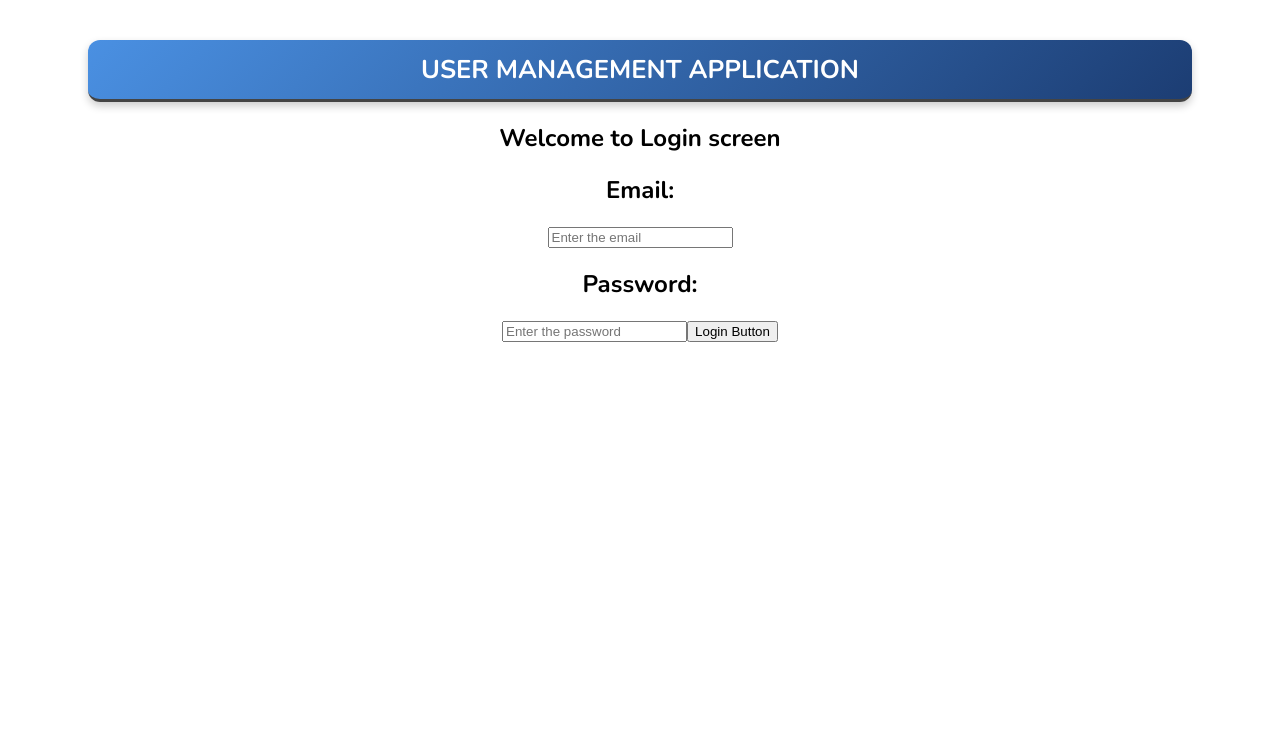
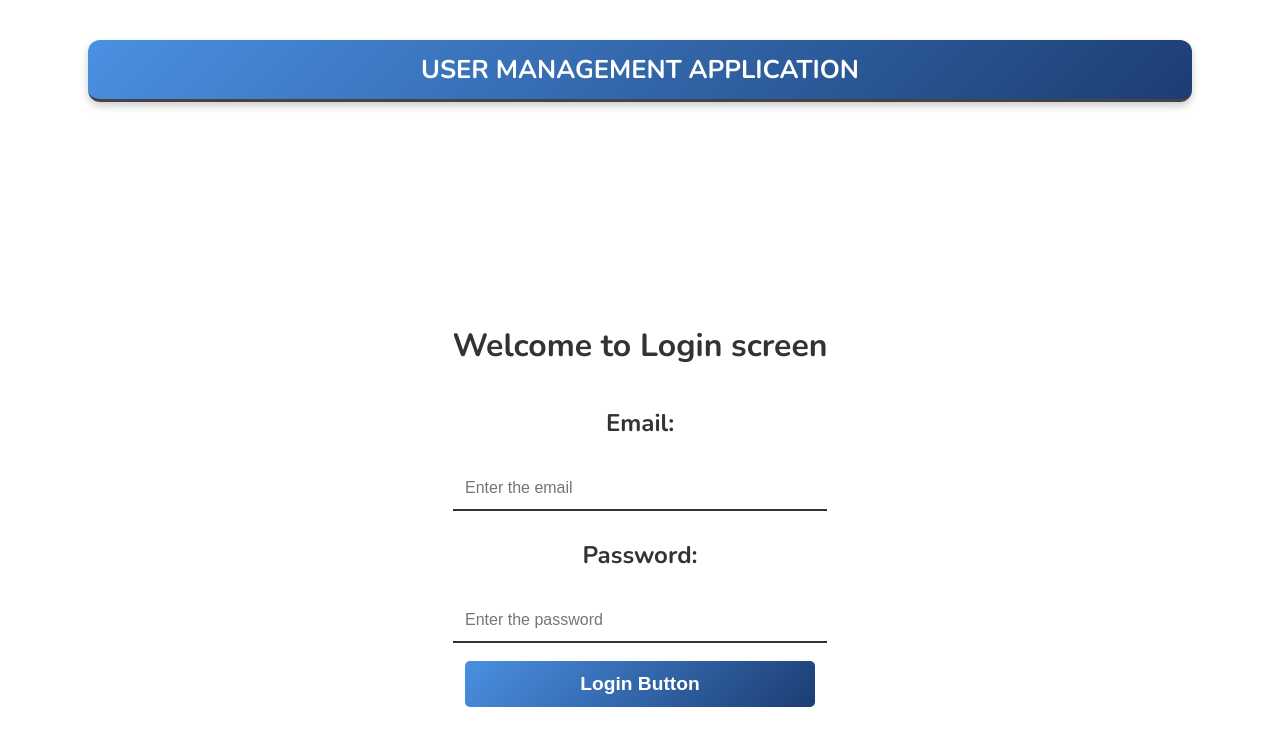
Before and after one commit to PavitrankMishra/Employee-Management-Application, a React (Vite) app: page / in a window 1280 px wide. Shown: the top 746 px of the page. Built offline with nearby package versions, Linux system fonts and the light colour scheme.

Commit message:
style: Updated the styling of the login component

```diff
--- a/src/Components/Login.jsx
+++ b/src/Components/Login.jsx
@@ -1,6 +1,7 @@
 import React, { useState } from "react";
 import { useNavigate } from "react-router-dom";
 import Header from "./Header";
+import styles from "./Login.module.css";
 
 const Login = () => {
   const [loginID, setLoginID] = useState("");
@@ -36,8 +37,8 @@ const Login = () => {
   };
   return (
     <>
-      <section>
-        <Header />
+      <Header />
+      <section className={styles.userListContainer}>
         <h1>Welcome to Login screen</h1>
         <h2>Email: </h2>
         <input
--- /dev/null
+++ b/src/Components/Login.module.css
@@ -0,0 +1,65 @@
+.userListContainer {
+  display: flex;
+  flex-direction: column;
+  justify-content: center;
+  align-items: center;
+  height: 100vh;
+  color: #333;
+}
+
+.userListContainer h1 {
+  font-size: 2rem;
+  margin-bottom: 20px;
+  text-align: center;
+}
+
+.userListContainer input {
+  width: 100%;
+  max-width: 350px;
+  padding: 12px;
+  margin: 8px 0;
+  border: none;
+  font-size: 1rem;
+  outline: none;
+  transition: 0.3s;
+  border-bottom:2px solid #333;
+}
+
+.userListContainer input:focus {
+  box-shadow: 0 0 8px rgba(255, 255, 255, 0.8);
+}
+
+.userListContainer button {
+  width: 100%;
+  max-width: 350px;
+  padding: 12px;
+  border-radius: 5px;
+  border: none;
+  background: linear-gradient(135deg, #4a90e2, #1c3d73);
+  color: white;
+  font-size: 1.2rem;
+  font-weight: bold;
+  cursor: pointer;
+  margin-top: 10px;
+  transition: background 0.3s ease;
+}
+
+.userListContainer button:hover {
+  background: #e07b00;
+}
+
+@media (max-width: 600px) {
+  .userListContainer {
+    padding: 10px;
+  }
+
+  .userListContainer h1 {
+    font-size: 1.5rem;
+  }
+
+  .userListContainer input,
+  .userListContainer button {
+    max-width: 90%;
+    font-size: 1rem;
+  }
+}
```
